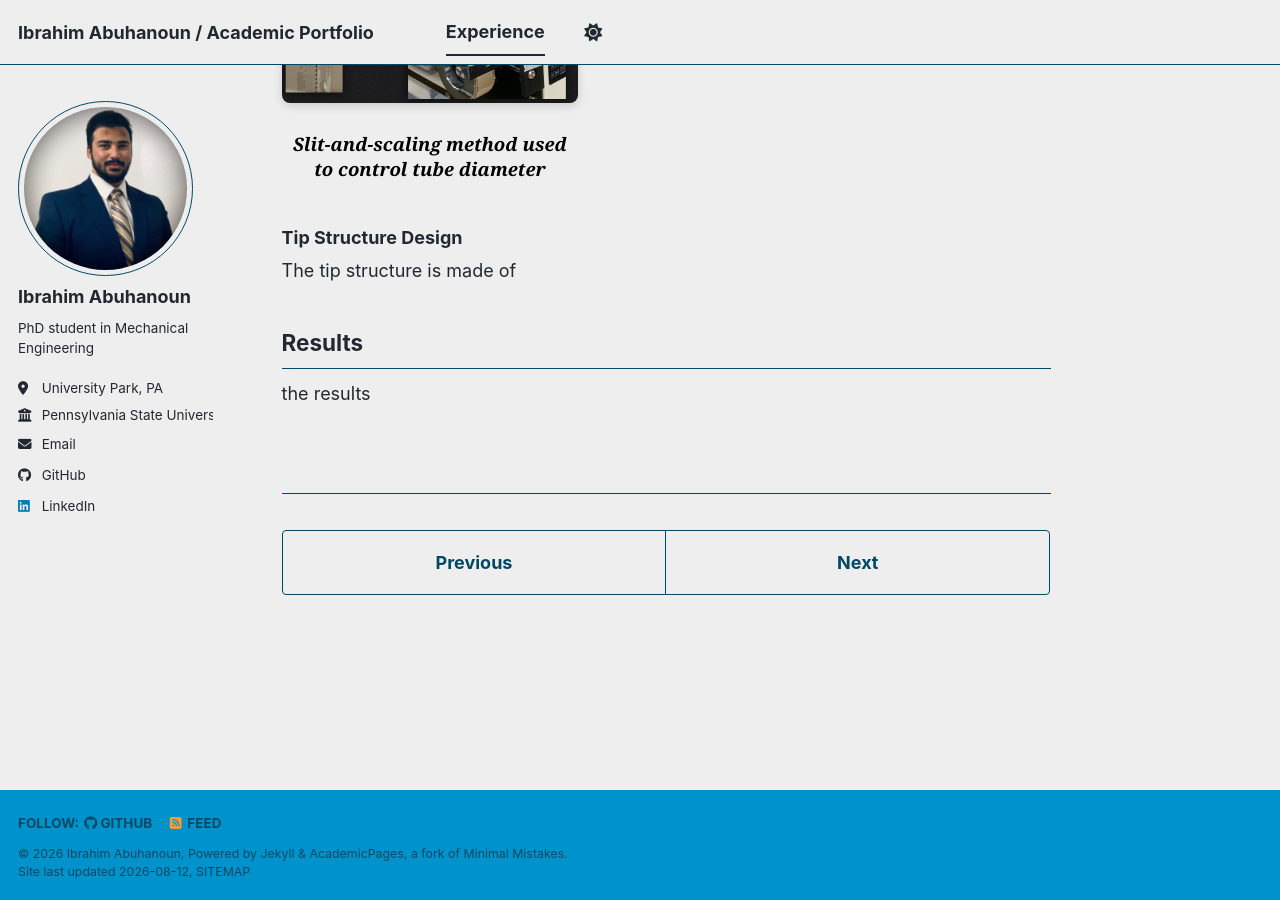
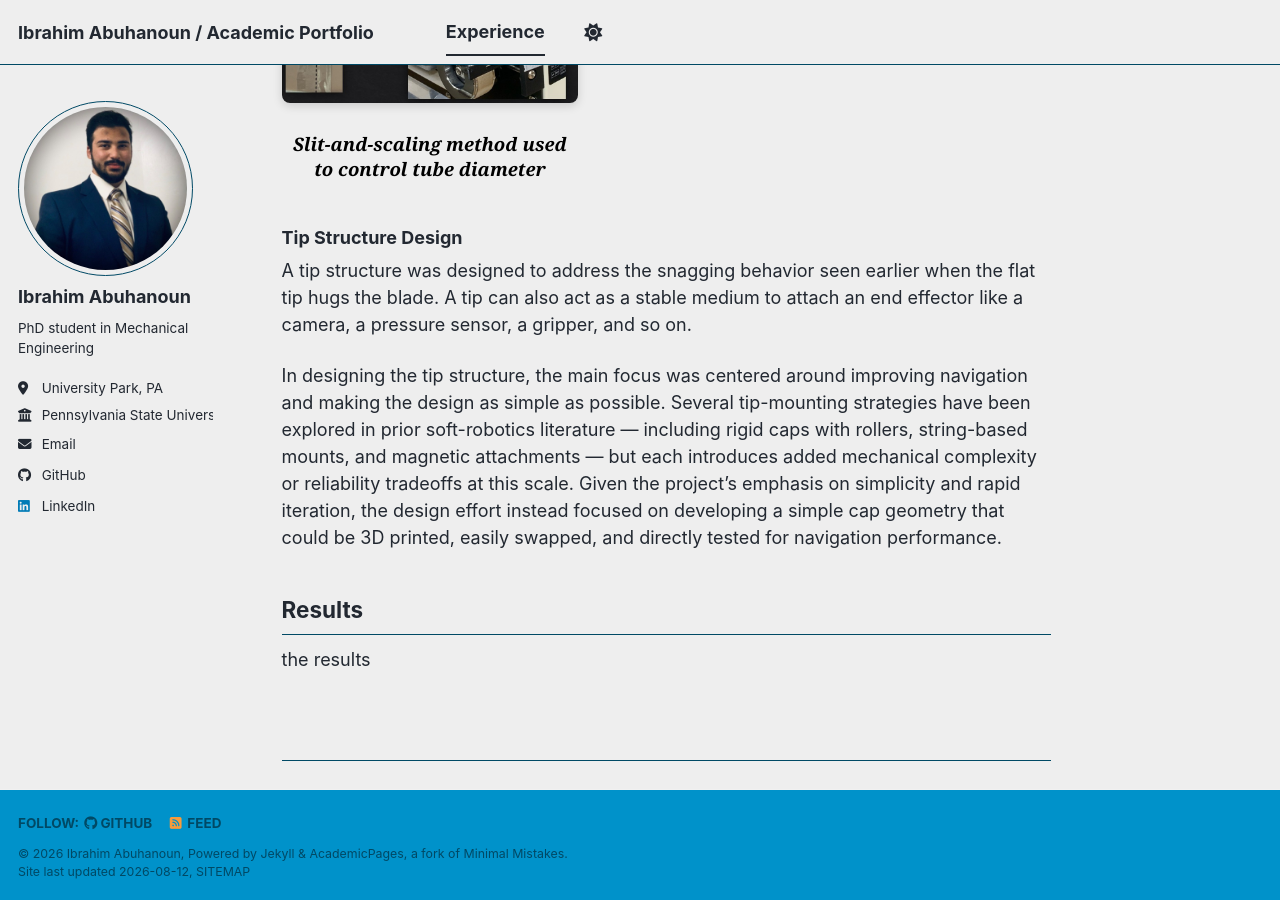
Before and after one commit to IbrahimAbuhanoun/IbrahimAbuhanoun.github.io, a Jekyll site: the page built from _portfolio/portfolio-1.md, in a window 1280 px wide and 900 px high, scrolled down 5588 px. Built offline with Jekyll 4.4.1, drawn with Linux system fonts in a browser that asks for light colours; a style sheet for code colours, icons or effects is not loaded; some of the changed text lies outside the part shown.

Commit message:
Update portfolio-1.md

```diff
--- a/_portfolio/portfolio-1.md
+++ b/_portfolio/portfolio-1.md
@@ -125,7 +125,7 @@ A vine robot is a **tip-growing soft continuum robot**: pressurized air everts t
 
 </div>
 ## Previous Work
-A proof-of-concept vine robot was developed for the FA2023 - Sp2024 senior capstone project at the Advanced Propulsion and Power Lab (APPL), but the design had three key limitations that this work aimed to address:
+A proof-of-concept vine robot was developed for the FA2023 - SP2024 senior capstone project at the Advanced Propulsion and Power Lab (APPL), but the design had three key limitations that this work aimed to address:
 - **Unrealistic engine model.** The axial compressor section was oversized and geometrically inaccurate to the M250 engine, limiting the relevance of navigation testing.
 - **Constrained tube dimensions.** Tube length was capped by the heat sealer's working length, and diameters below 1 inch could not be reliably fabricated — concentrated heat from the sealing process caused pinholes in the tube wall, compromising structural integrity.
 - **Impaired navigation.** The tube's flat tip geometry caused it to deform around and conform tightly against compressor blades, restricting further advancement.
@@ -298,6 +298,10 @@ Vine robot tubes were fabricated from low-density polyethylene (LDPE) film, a wi
   </figure>
 </div>
 ### Tip Structure Design
-The tip structure is made of
+A tip structure was designed to address the snagging behavior seen earlier when the flat tip hugs the blade. A tip can also act as a stable medium to attach an end effector like a camera, a pressure sensor, a gripper, and so on.
+
+In designing the tip structure, the main focus was centered around improving navigation and making the design as simple as possible. Several tip-mounting strategies have been explored in prior soft-robotics literature — including rigid caps with rollers, string-based mounts, and magnetic attachments — but each introduces added mechanical complexity or reliability tradeoffs at this scale. Given the project's emphasis on simplicity and rapid iteration, the design effort instead focused on developing a simple cap geometry that could be 3D printed, easily swapped, and directly tested for navigation performance.
+
+
 ## Results
 the results
```
